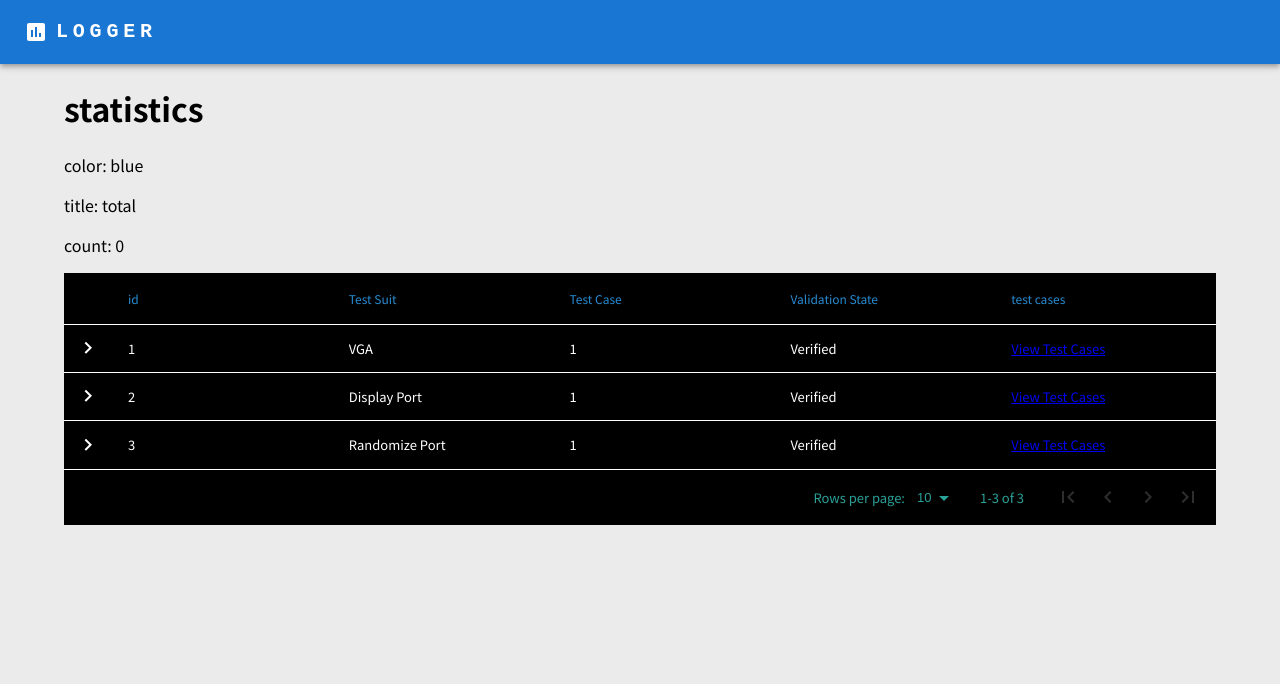
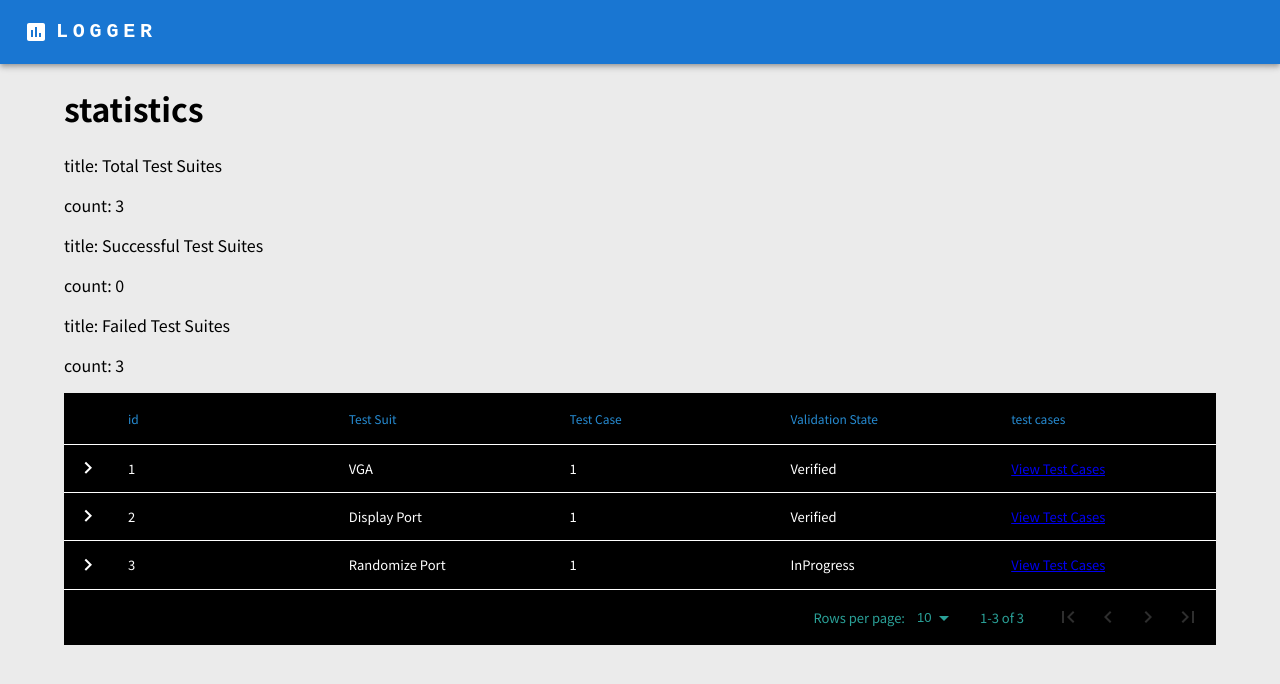
Before and after one commit to AhmedS1ayed/Siemens-MED-SW-Logger-System-FE, a React (Create React App) app: page /testsuits in a window 1280 px wide. Shown: the top 684 px of the page. Built offline with nearby package versions, Linux system fonts and the light colour scheme; the HTML template or start-up script is replaced by a standard one.

Commit message:
fetching JSON data and send it to a statistics card

```diff
--- a/src/Components/statistics/statistics.js
+++ b/src/Components/statistics/statistics.js
@@ -3,12 +3,13 @@ import PropTypes from 'prop-types';
 
 
 const StatisticCard = ({ color, title, count }) => (
+    <div>
+        {/* data = {Data}/ */}
 
-    <div>
-        <h1>statistics </h1>
-        <p>color: {color}</p>
+        {/* <p>color: {color}</p> */}
         <p>title: {title}</p>
         <p>count: {count}</p>
+
 
     </div>
 
@@ -17,7 +18,7 @@ const StatisticCard = ({ color, title, count }) => (
 StatisticCard.propTypes = {
     color: PropTypes.string,
     title: PropTypes.string,
-    count: PropTypes.string,
+
 };
 
 StatisticCard.defaultProps = {
--- a/src/Data/Mock_Data.json
+++ b/src/Data/Mock_Data.json
@@ -24,7 +24,7 @@
     "id": 3,
     "testSuite": "Randomize Port",
     "testCase": "1",
-    "validationState": "Verified",
+    "validationState": "InProgress",
     "Version": "1234",
     "By": "Abo 7assan"
   }
--- a/src/Pages/Testsuit/Testsuit.js
+++ b/src/Pages/Testsuit/Testsuit.js
@@ -1,14 +1,34 @@
 import React from "react";
 import Table from "../../Components/Table/Table.js";
-import id from "../../Data/Mock_Data.json";
+import data from "../../Data/Mock_Data.json";
 import { Container } from "@mui/material";
 import StatisticCard from "../../Components/statistics/statistics"
 
+console.log(data.length)
+
+let successfulCount = 0;
+let failedCount = 0;
+function getSuccessfulSuites(){
+  for(let i = 0; i < data.length; i++){
+    console.log("id ",data.id)
+    if(data.validationState == "Verified"){
+      successfulCount++;
+    }else{
+      failedCount++;
+    }
+  }
+
+}
 export default function Testsuit() {
   return (
+    getSuccessfulSuites(),
     <Container>
-      <StatisticCard color={'blue'} ></StatisticCard>
-      <Table Data={id}></Table>
+        <h1>statistics </h1>
+      <StatisticCard color={'blue'} title={'Total Test Suites'} count={data.length}  ></StatisticCard>
+      <StatisticCard color={'blue'} title={'Successful Test Suites'} count={successfulCount}  ></StatisticCard>
+      <StatisticCard color={'blue'} title={'Failed Test Suites'} count={failedCount}  ></StatisticCard>
+
+      <Table Data={data}></Table>
     </Container>
   );
 }
```
